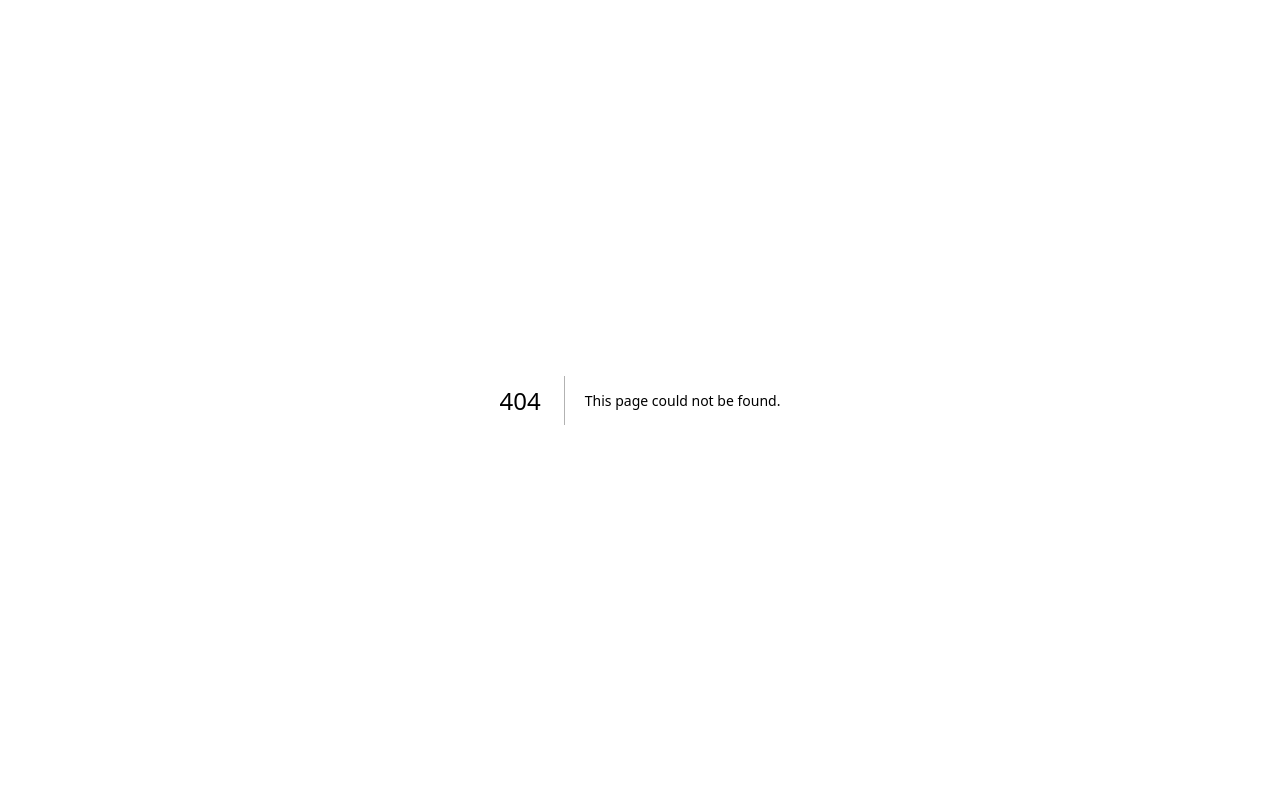
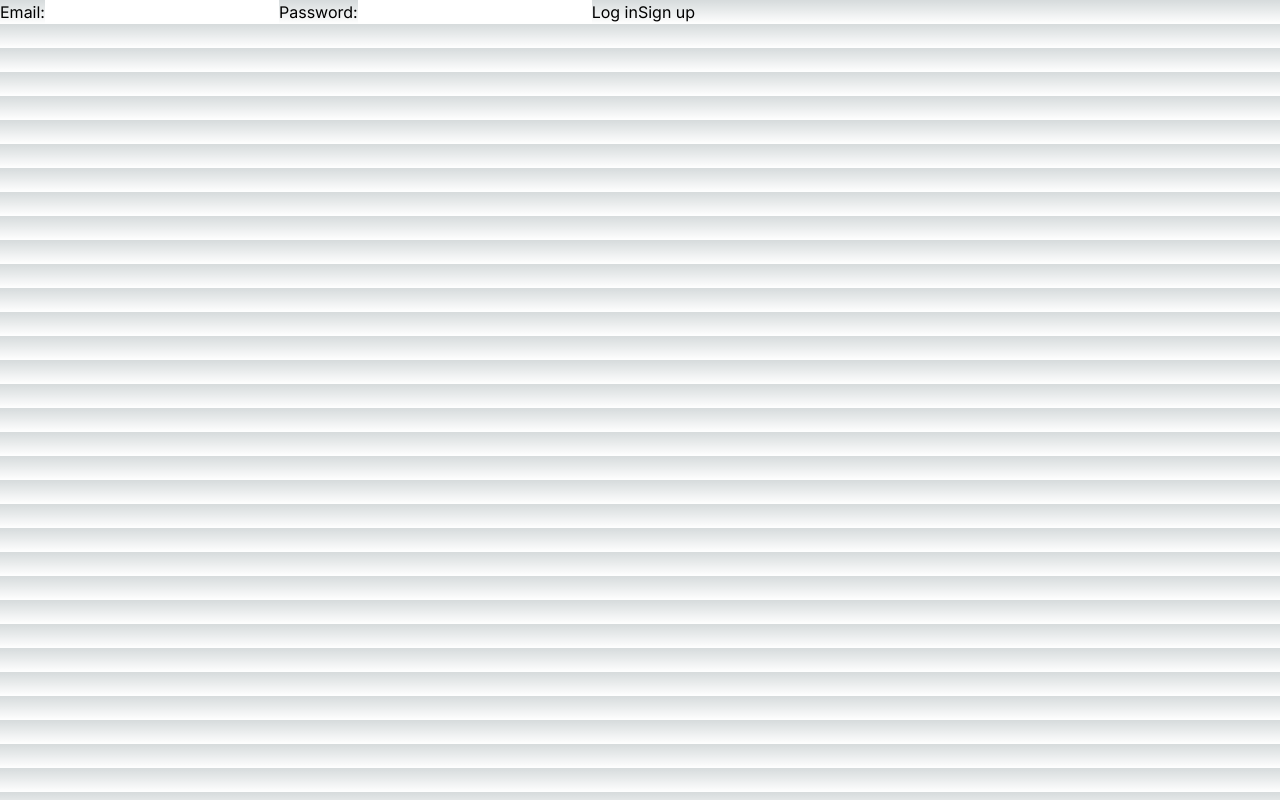
Before and after one commit to bigspinlab/gaveta-io, a Next.js app: page /login in a window 1280 px wide. Before the commit this address had no page. Built offline with nearby package versions, Linux system fonts and the light colour scheme.

Commit message:
feat: setup pages

```diff
--- /dev/null
+++ b/app/account/page.tsx
@@ -0,0 +1,12 @@
+import AccountForm from './accountForm'
+import { createClient } from '@/utils/supabase/server'
+
+export default async function Account() {
+  const supabase = createClient()
+
+  const {
+    data: { user },
+  } = await supabase.auth.getUser()
+
+  return <AccountForm user={user} />
+}
--- /dev/null
+++ b/app/error/page.tsx
@@ -0,0 +1,3 @@
+export default function ErrorPage() {
+    return <p>Sorry, something went wrong</p>
+  }
--- /dev/null
+++ b/app/login/page.tsx
@@ -0,0 +1,14 @@
+import { login, signup } from './actions'
+
+export default function LoginPage() {
+  return (
+    <form>
+      <label htmlFor="email">Email:</label>
+      <input id="email" name="email" type="email" required />
+      <label htmlFor="password">Password:</label>
+      <input id="password" name="password" type="password" required />
+      <button formAction={login}>Log in</button>
+      <button formAction={signup}>Sign up</button>
+    </form>
+  )
+}
```
Also changed, not shown: app/globals.css (line endings or trailing spaces).
